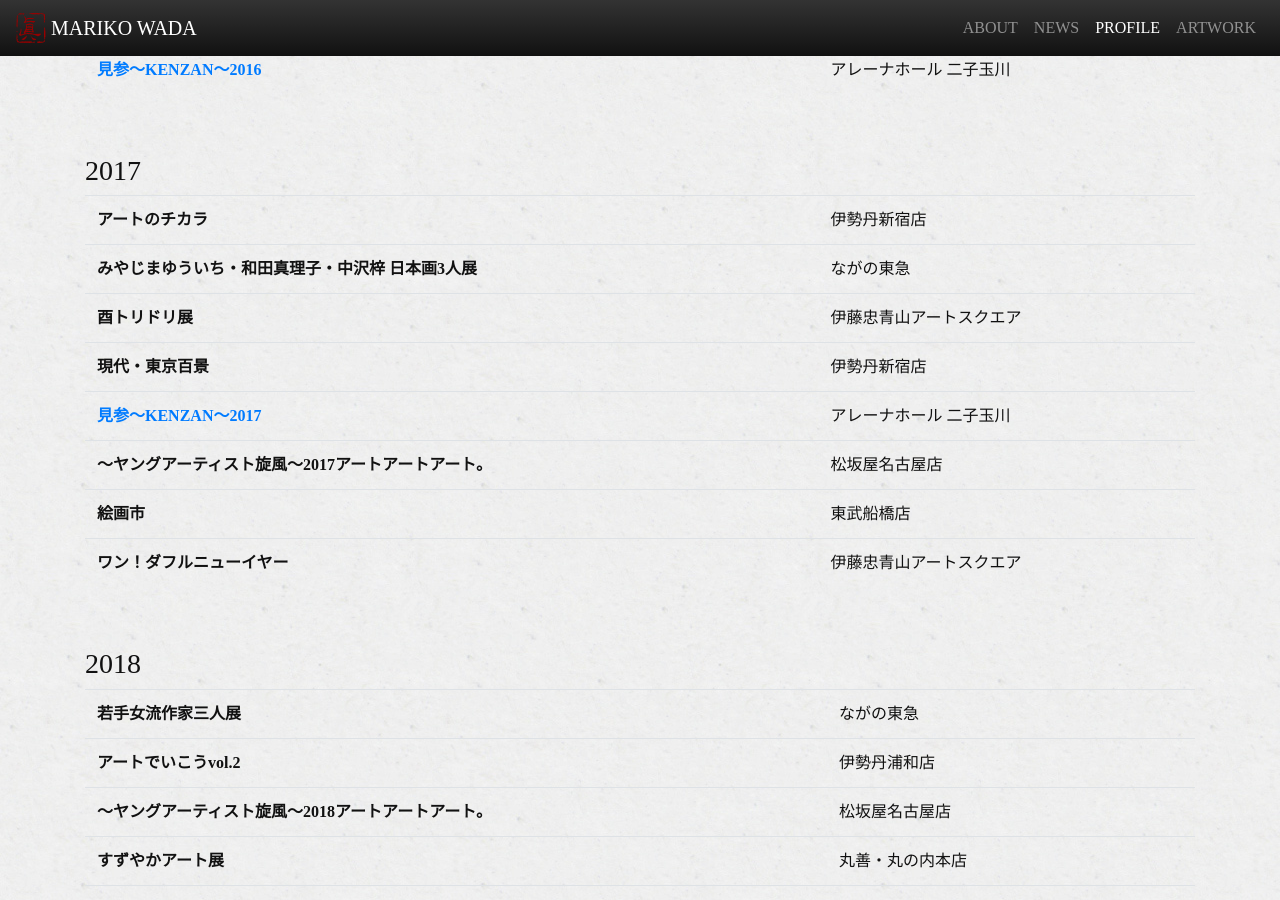
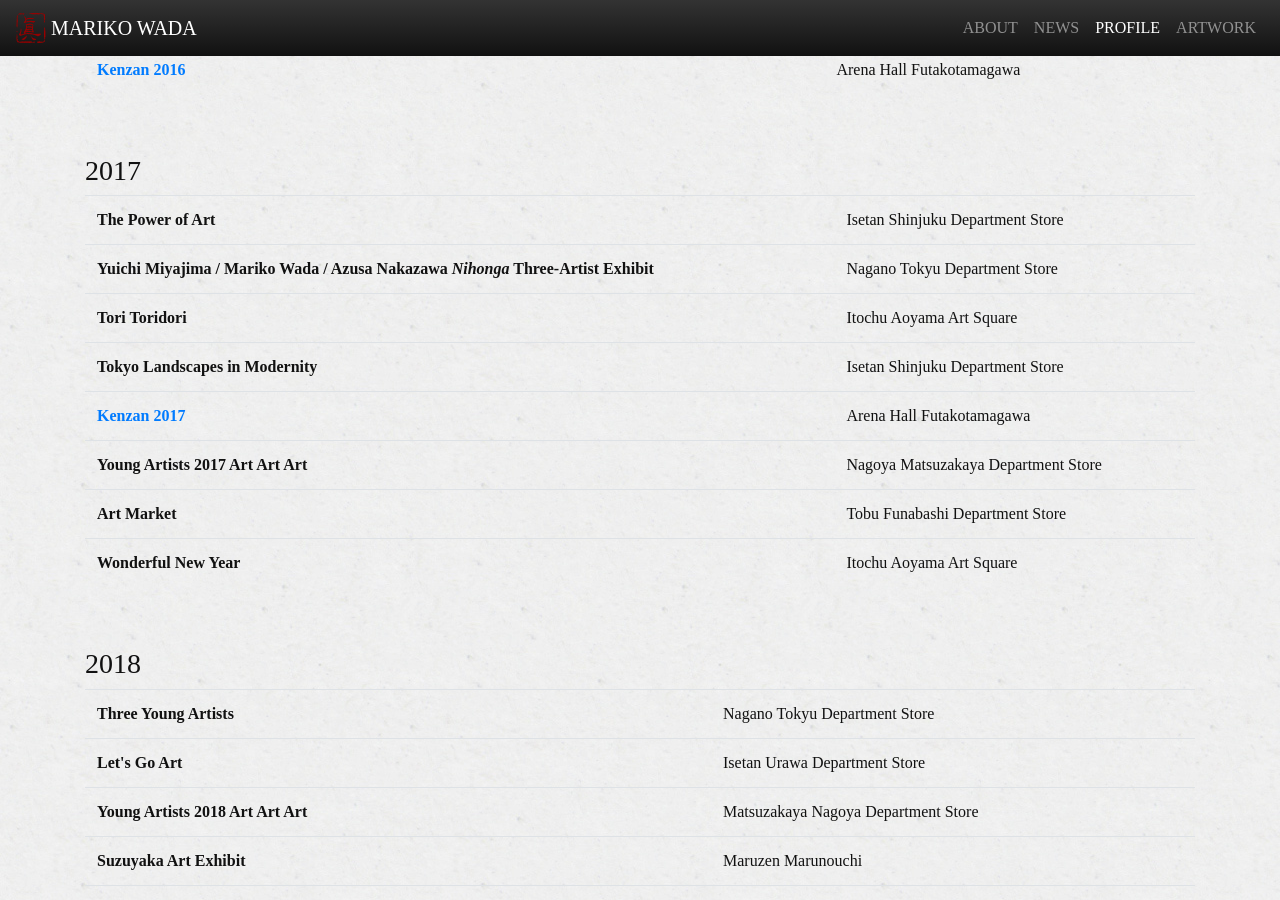
Before and after one commit to marikowadaportfolio/marikowadaportfolio.github.com, a Jekyll site: the page built from en.md, in a window 1280 px wide and 900 px high, scrolled down 5587 px. Built offline with Jekyll 4.4.1, drawn with Linux system fonts in a browser that asks for light colours; nearby versions of some CDN libraries; some web fonts are replaced; some of the changed text lies outside the part shown.

```diff
--- a/_includes/about.html
+++ b/_includes/about.html
@@ -9,7 +9,7 @@
                     {% endcase %}</h2>
                     <p>{% case page.language %}
                             {% when 'ja' %}道端にある草花でも、それぞれ生きるために必要な美しい姿をしています。存在することに無意味なものはなく、全てが尊いものであると思っています。植物をモチーフの中心に、膠・胡粉・岩絵具・水干絵具・和紙など、日本の伝統的な画材を用いて作品を制作しています。
-                            {% when 'en' %}A plant's shape and form derive from the evolutionary necessities imparted on it by the environment in which it grows and thrives.  No plant is without purpose or meaning in this world, and are each beautiful in their own ways.  I attempt to capture this beauty in my <em>Nihonga</em> artwork, using traditional <em>Nihonga</em> materials like animal glue, shell lime, mineral pigments, distemper paint, and <em>washi</em>.
+                            {% when 'en' %}The shape and form of a plant derive from the evolutionary necessities imparted on it by the environment in which it grows and thrives.  No plant is without purpose or meaning in this world, and are each beautiful in their own ways.  I attempt to capture this beauty in my <em>Nihonga</em> artwork, using traditional <em>Nihonga</em> materials like animal glue, shell lime, mineral pigments, distemper paint, and <em>washi</em>.
                        {% endcase %}</p>
             </div>
             <div class="col-xl-5 col-lg-5 col-md-6 col-sm-12">
--- a/_includes/head.html
+++ b/_includes/head.html
@@ -8,7 +8,10 @@
         {% endif %}
 
         <title>{% if page.title %}{{ page.title }} | {% endif %}{{ site.title }}</title>
-        <meta name="description" content="道端にある草花でも、それぞれ生きるために必要な美しい姿をしています。存在することに無意味なものはなく、全てが尊いものであると思っています。生まれてくる命の奇跡とそこにある希望に願いを込めて、作品を制作しています。" />
+
+
+	<meta name="description" content="{% case page.language %}{% when 'ja' %}道端にある草花でも、それぞれ生きるために必要な美しい姿をしています。存在することに無意味なものはなく、全てが尊いものであると思っています。植物をモチーフの中心に、膠・胡粉・岩絵具・水干絵具・和紙など、日本の伝統的な画材を用いて作品を制作しています。{% when 'en' %}A plant's shape and form derive from the evolutionary necessities imparted on it by the environment in which it grows and thrives. No plant is without purpose or meaning in this world, and are each beautiful in their own ways. I attempt to capture this beauty in my Nihonga artwork, using traditional Nihonga materials like animal glue, shell lime, mineral pigments, distemper paint, and washi.{% endcase %}" />
+
         <link rel="canonical" href="{{ site.url }}{{ page.url | replace:'index.html',''}}">
 
         <!-- Bootstrap -->
--- a/_includes/profile.html
+++ b/_includes/profile.html
@@ -54,8 +54,14 @@
                     <tbody>
                         {% for event in yearly.events %}
                             <tr>
-                                <th scope="row">{% if event.url != null %}<a href="{{ event.url }}" target="_blank">{% endif %}{{ event.title }}{% if event.url != null %}</a>{% endif %}</th>
-                                <td>{{ event.place }}</td>
+                                {% case page.language %}
+                                        {% when 'ja' %}
+                                        <th scope="row">{% if event.url != null %}<a href="{{ event.url }}" target="_blank">{% endif %}{{ event.title }}{% if event.url != null %}</a>{% endif %}</th>
+                                        <td>{{ event.place }}</td>
+                                        {% when 'en' %}
+                                        <th scope="row">{% if event.url != null %}<a href="{{ event.url }}" target="_blank">{% endif %}{% if event.title-en != null %}{{ event.title-en }}{% else %}{{ event.title }}{% endif %}{% if event.url != null %}</a>{% endif %}</th>
+                                        <td>{% if event.place-en != null %}{{ event.place-en }}{% else %}{{ event.place }}{% endif %}</td>
+                                {% endcase %}
                             </tr>
                         {% endfor %}
                     </tbody>
--- a/_layouts/indexpage.html
+++ b/_layouts/indexpage.html
@@ -1,5 +1,10 @@
 <!doctype html>
+{% case page.language %}
+{% when 'ja' %}
 <html lang="ja">
+{% when 'en' %}
+<html lang="en">
+{% endcase %}
     {% include head.html %}
     <body data-spy="scroll" data-target=".navbar" id="top"> {% comment %} for scrollspy {% endcomment %}
         {% include navbar.html %}
--- a/_profile/2008.yml
+++ b/_profile/2008.yml
@@ -3,4 +3,6 @@ year: 2008
 events:
     - title: 取手アーツ・アンド・チャリティー
       place: 戸祭貞次郎商店二階　じゅーんべりー
+      title-en: Toride Arts and Charity
+      place-en: June Berry (2F Tomatsuri )
 ---
--- a/_profile/2010.yml
+++ b/_profile/2010.yml
@@ -3,4 +3,6 @@ year: 2010
 events:
     - title: はな展（四人展）
       place: アートスペース・ユーメリアα
+      title-en: Hana Exhibit
+      place-en: Art Space Eumeria Alpha
 ---
--- a/_profile/2011.yml
+++ b/_profile/2011.yml
@@ -3,4 +3,6 @@ year: 2011
 events:
     - title: スクエア・ザ・セレクタブル４
       place: フリュウギャラリー
+      title-en: Square the Selectable 4
+      place-en: Flew Gallery
 ---
```
Also changed, not shown: _profile/2012.yml (+12 -1 lines), _profile/2013.yml (+10 -0 lines), _profile/2014.yml (+16 -2 lines), _profile/2015.yml (+14 -0 lines), _profile/2016.yml (+14 -0 lines), _profile/2017.yml (+16 -0 lines), _profile/2018.yml (+12 -0 lines), _profile/2019.yml (+14 -0 lines).
